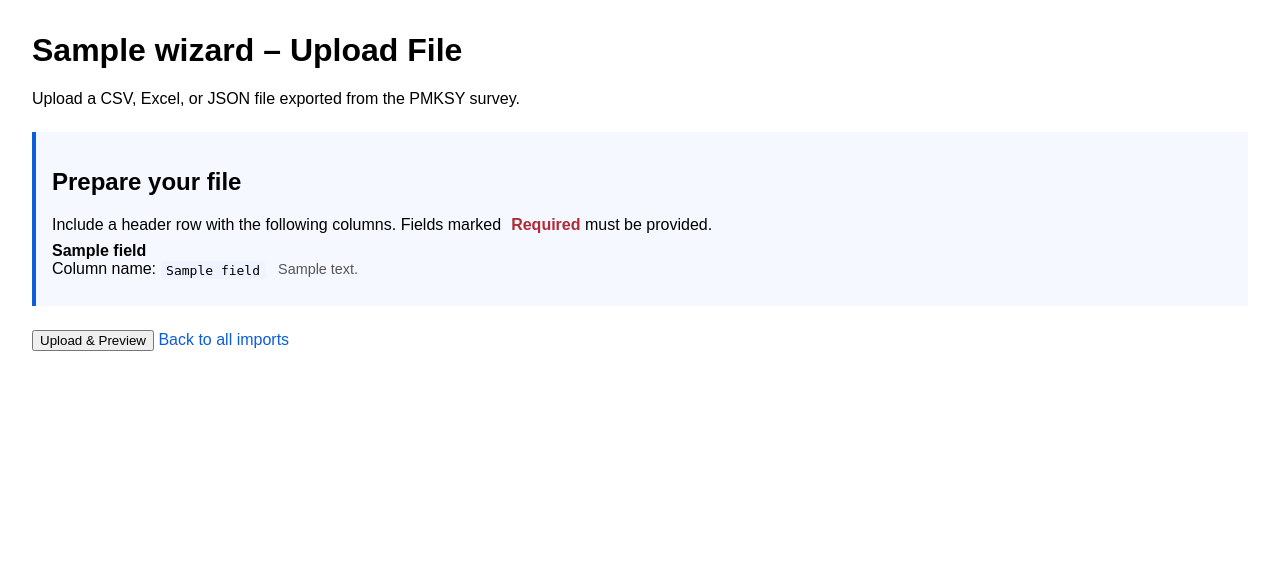
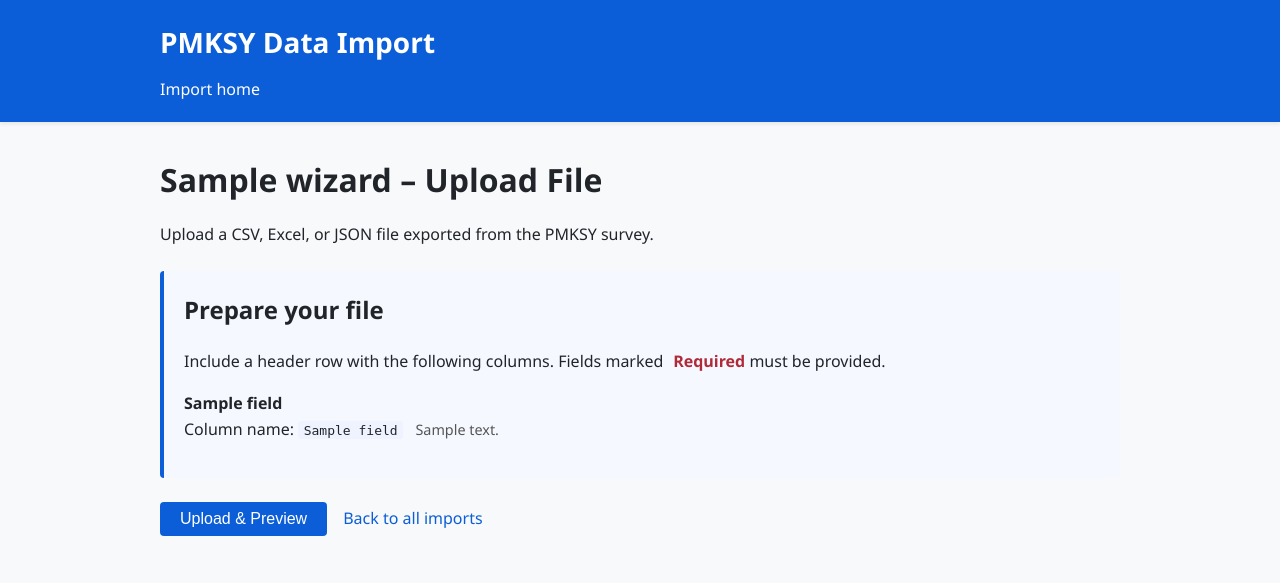
Before and after one commit to anantrajj7-sketch/PMKSY, a Django app: template pmksy/templates/pmksy/import_wizard_upload.html in a window 1280 px wide. Shown: the top 583 px of the page. Run offline with Django 5.2, Linux system fonts and the light colour scheme; the template is opened without the code that fills it: most values are stand-ins (such as "Sample title", 1, 10 or a date in 2020).

Commit message:
Create shared base template and stylesheet for PMKSY

```diff
--- /dev/null
+++ b/pmksy/static/pmksy/app.css
@@ -0,0 +1,193 @@
+body {
+    margin: 0;
+    font-family: "Segoe UI", Arial, sans-serif;
+    line-height: 1.6;
+    color: #212529;
+    background: #f8f9fb;
+}
+
+a {
+    color: #0b5ed7;
+    text-decoration: none;
+}
+
+a:hover {
+    text-decoration: underline;
+}
+
+.container {
+    max-width: 960px;
+    margin: 0 auto;
+    padding: 0 1.5rem;
+}
+
+.site-header {
+    background: #0b5ed7;
+    color: #fff;
+    padding: 1.25rem 0;
+    box-shadow: 0 2px 4px rgba(0, 0, 0, 0.08);
+}
+
+.site-title {
+    font-size: 1.75rem;
+    font-weight: 600;
+    display: inline-block;
+}
+
+.site-title:link,
+.site-title:visited {
+    color: #fff;
+}
+
+.site-title:hover {
+    text-decoration: none;
+}
+
+.site-nav ul {
+    list-style: none;
+    margin: 0.75rem 0 0;
+    padding: 0;
+    display: flex;
+    gap: 1rem;
+    flex-wrap: wrap;
+}
+
+.site-nav a {
+    color: #fff;
+    font-weight: 500;
+}
+
+.page-content {
+    padding: 2rem 0 3rem;
+}
+
+.page-content h1 {
+    margin-top: 0;
+    margin-bottom: 1rem;
+    font-size: 2rem;
+    font-weight: 600;
+}
+
+.page-content p {
+    margin-top: 0;
+    margin-bottom: 1rem;
+}
+
+.page-content ul {
+    list-style: none;
+    padding: 0;
+    margin: 0 0 1rem;
+}
+
+.page-content li {
+    margin-bottom: 0.5rem;
+}
+
+.messages {
+    color: #b02a37;
+    margin: 1rem 0;
+    padding: 0;
+    list-style: none;
+}
+
+.messages li {
+    margin-bottom: 0.25rem;
+}
+
+form {
+    margin-top: 1.5rem;
+}
+
+.actions {
+    margin-top: 1.5rem;
+    display: flex;
+    gap: 1rem;
+    flex-wrap: wrap;
+    align-items: center;
+}
+
+button {
+    background: #0b5ed7;
+    color: #fff;
+    border: none;
+    padding: 0.5rem 1.25rem;
+    border-radius: 4px;
+    font-size: 1rem;
+    cursor: pointer;
+}
+
+button:hover {
+    background: #0a53be;
+}
+
+.field-guidance {
+    margin-top: 1.5rem;
+    padding: 1.25rem;
+    background: #f5f9ff;
+    border-left: 4px solid #0b5ed7;
+    border-radius: 4px;
+}
+
+.field-guidance h2 {
+    margin-top: 0;
+}
+
+.field-list {
+    list-style: none;
+    padding: 0;
+    margin: 0;
+}
+
+.field-list li {
+    margin-bottom: 0.75rem;
+}
+
+.field-title {
+    font-weight: 600;
+    display: block;
+}
+
+.field-column {
+    display: inline-block;
+    margin-right: 0.5rem;
+}
+
+.required-badge {
+    color: #b02a37;
+    font-weight: 600;
+    margin-left: 0.35rem;
+}
+
+.field-note {
+    margin-top: 0.25rem;
+    font-size: 0.9rem;
+    color: #555;
+}
+
+code {
+    background: #eef3ff;
+    padding: 0.1rem 0.35rem;
+    border-radius: 3px;
+}
+
+table {
+    border-collapse: collapse;
+    width: 100%;
+    margin-top: 1rem;
+    background: #fff;
+}
+
+th,
+td {
+    border: 1px solid #dee2e6;
+    padding: 0.5rem;
+    text-align: left;
+}
+
+th {
+    background: #f1f3f5;
+}
+
+.summary {
+    margin-top: 1.5rem;
+}
--- /dev/null
+++ b/pmksy/templates/pmksy/base.html
@@ -0,0 +1,28 @@
+{% load static %}
+<!DOCTYPE html>
+<html lang="en">
+<head>
+    <meta charset="utf-8">
+    <meta name="viewport" content="width=device-width, initial-scale=1">
+    <title>{% block title %}PMKSY Import Wizards{% endblock %}</title>
+    <link rel="stylesheet" href="{% static 'pmksy/app.css' %}">
+    {% block extra_head %}{% endblock %}
+</head>
+<body>
+    <header class="site-header">
+        <div class="container">
+            <a class="site-title" href="{% url 'pmksy:import-home' %}">PMKSY Data Import</a>
+            <nav class="site-nav" aria-label="Primary">
+                <ul>
+                    <li><a href="{% url 'pmksy:import-home' %}">Import home</a></li>
+                </ul>
+            </nav>
+        </div>
+    </header>
+    <main class="page-content">
+        <div class="container">
+            {% block content %}{% endblock %}
+        </div>
+    </main>
+</body>
+</html>
--- a/pmksy/templates/pmksy/import_wizard_upload.html
+++ b/pmksy/templates/pmksy/import_wizard_upload.html
@@ -1,27 +1,8 @@
-<!DOCTYPE html>
-<html lang="en">
-<head>
-    <meta charset="utf-8">
-    <title>{{ wizard.name }} Import</title>
-    <style>
-        body { font-family: Arial, sans-serif; margin: 2rem; }
-        form { margin-top: 1.5rem; }
-        .actions { margin-top: 1rem; }
-        a { color: #0b5ed7; text-decoration: none; }
-        a:hover { text-decoration: underline; }
-        .messages { color: #c00; }
-        .field-guidance { margin-top: 1.5rem; padding: 1rem; background: #f5f9ff; border-left: 4px solid #0b5ed7; }
-        .field-guidance p { margin: 0 0 0.5rem; }
-        .field-list { list-style: none; padding: 0; margin: 0; }
-        .field-list li { margin-bottom: 0.75rem; }
-        .field-title { font-weight: 600; display: block; }
-        .field-column { display: inline-block; margin-right: 0.5rem; }
-        code { background: #eef3ff; padding: 0.1rem 0.35rem; border-radius: 3px; }
-        .required-badge { color: #b02a37; font-weight: 600; margin-left: 0.35rem; }
-        .field-note { margin-top: 0.25rem; font-size: 0.9rem; color: #555; }
-    </style>
-</head>
-<body>
+{% extends "pmksy/base.html" %}
+
+{% block title %}{{ wizard.name }} Import{% endblock %}
+
+{% block content %}
 <h1>{{ wizard.name }} &ndash; Upload File</h1>
 <p>Upload a CSV, Excel, or JSON file exported from the PMKSY survey.</p>
 
@@ -62,5 +43,4 @@
         <a href="{% url 'pmksy:import-home' %}">Back to all imports</a>
     </div>
 </form>
-</body>
-</html>
+{% endblock %}
```
Also changed, not shown: pmksy/templates/pmksy/home.html (+6 -17 lines), pmksy/templates/pmksy/import_wizard_preview.html (+6 -19 lines), pmksy/templates/pmksy/wizard_done.html (+6 -15 lines). Lines whose indentation alone changed are shown as unchanged.
